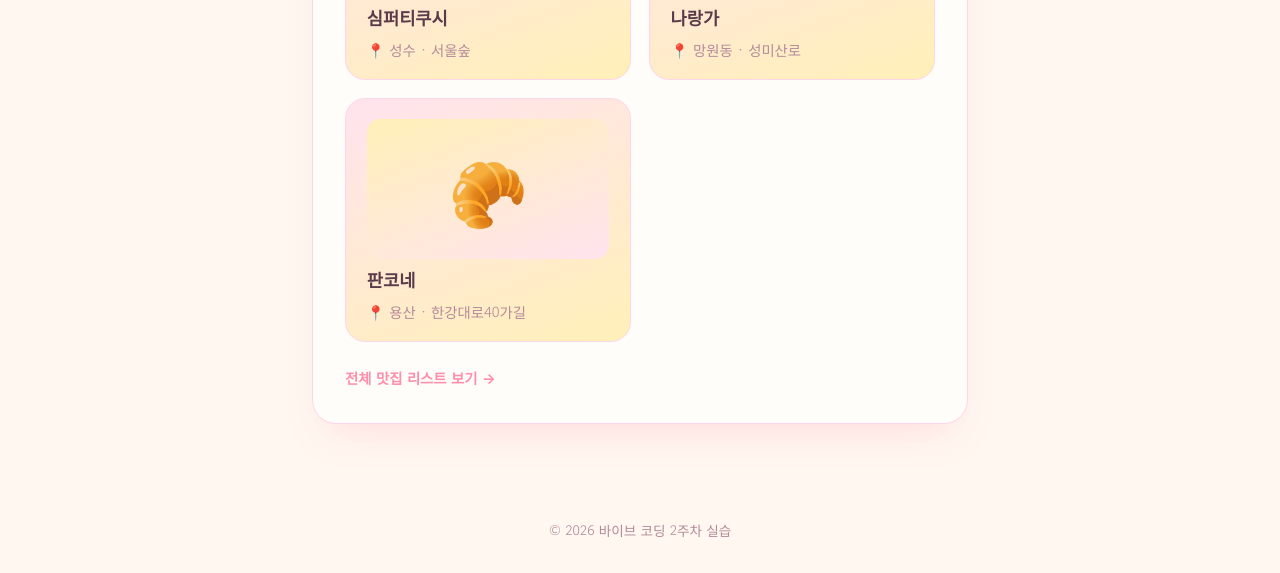
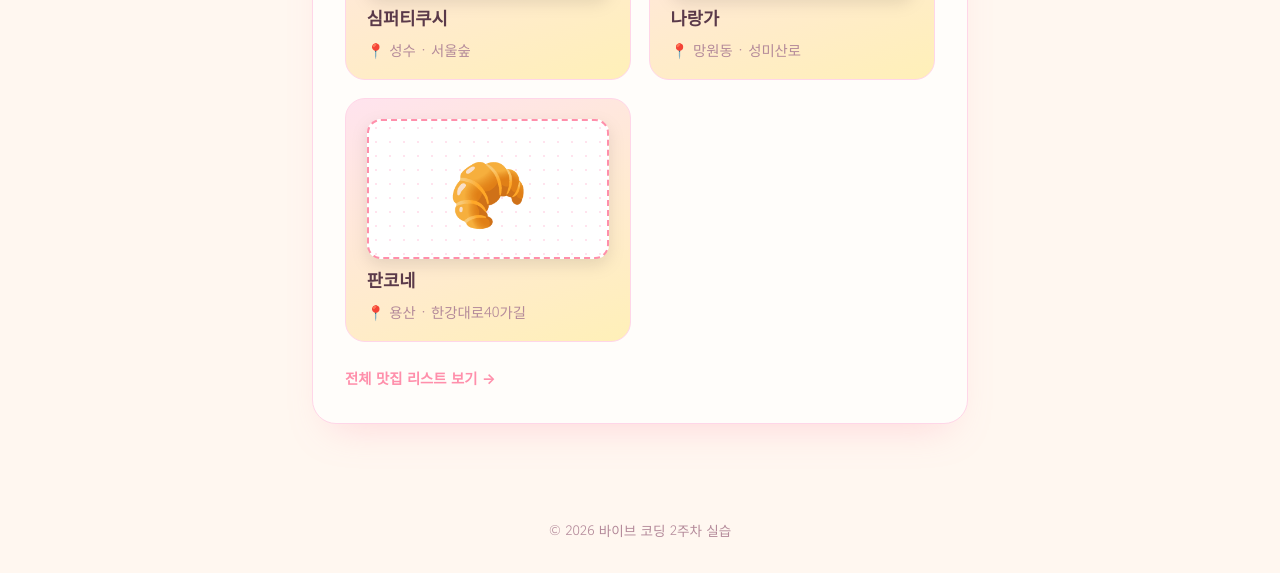
Before and after one commit to ganghyun0409/vibe-week1, a plain HTML site: page index.html in a window 1280 px wide. Shown: the part 601-1174 px from the top of the page. Drawn offline with Linux system fonts and the light colour scheme.

Commit message:
맛집 일러스트 카드 스타일 귀엽게 꾸미기
배경을 흰색 도트 패턴으로 바꾸고 핑크 점선 테두리, 그림자,
호버 시 아이콘이 통통 튀는 애니메이션 추가.

Co-Authored-By: Claude Sonnet 5 <noreply@anthropic.com>

```diff
--- a/css/style.css
+++ b/css/style.css
@@ -138,13 +138,22 @@ main {
   justify-content: center;
   font-size: 4rem;
   border-radius: 14px;
-  background: linear-gradient(160deg, var(--accent-soft) 0%, var(--pink-soft) 100%);
+  background-color: #fff;
+  background-image: radial-gradient(var(--pink-soft) 1.5px, transparent 1.5px);
+  background-size: 14px 14px;
+  border: 2px dashed var(--accent);
+  filter: drop-shadow(0 6px 8px rgba(0, 0, 0, 0.1));
+  transition: transform 0.25s ease;
 }
 
 .restaurant-card:hover {
   border-color: var(--accent);
   transform: translateY(-4px) rotate(-1deg);
   box-shadow: 0 16px 28px -16px rgba(255, 143, 171, 0.5);
+}
+
+.restaurant-card:hover .restaurant-image {
+  transform: scale(1.08) rotate(4deg);
 }
 
 .restaurant-name {
```
